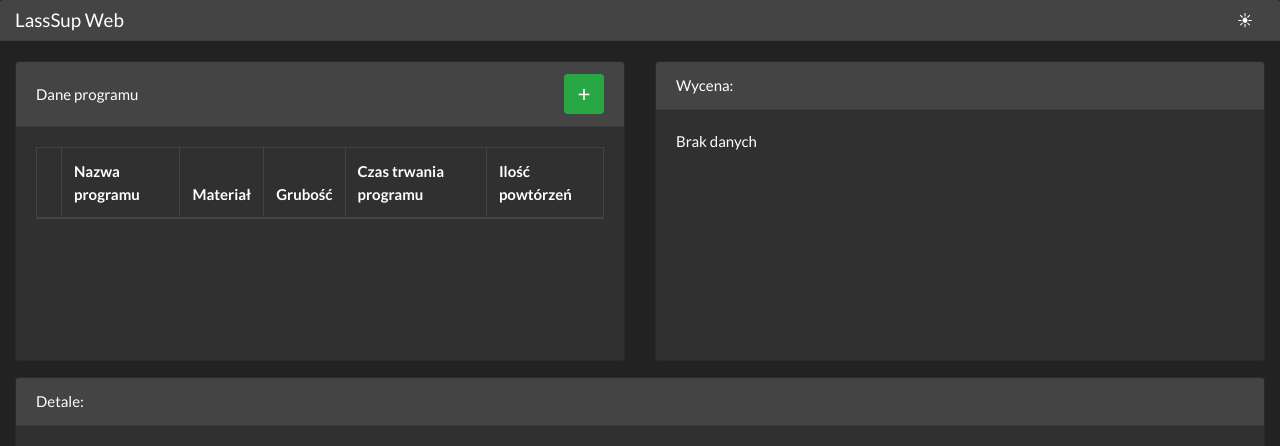
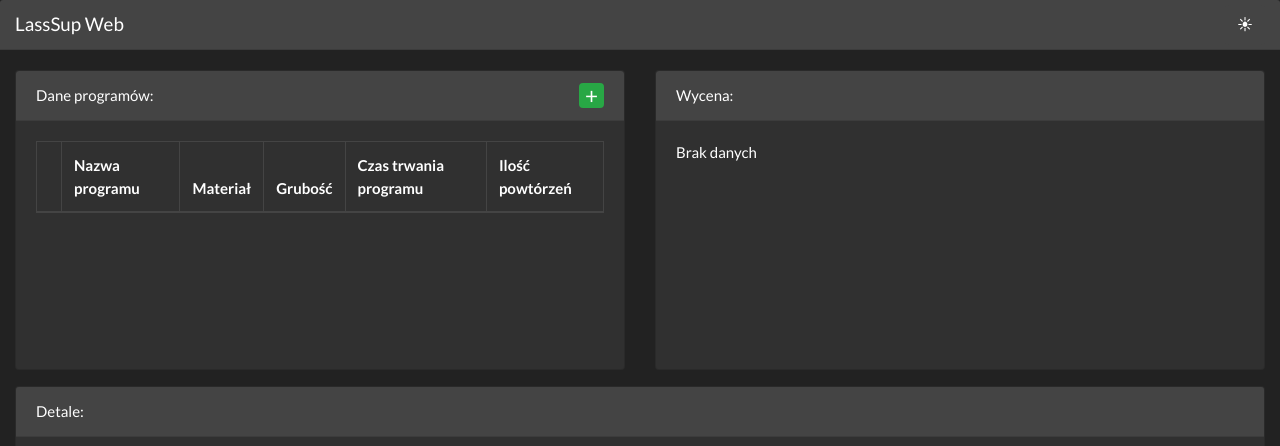
Before and after one commit to MarcinCichy/Lass_wyc, a Flask app: page / in a window 1280 px wide. Shown: the top 446 px of the page. Run offline with Flask 3, Linux system fonts and the light colour scheme; lists and menus that the app fills with data are empty; some libraries are stand-ins or nearby versions.

Commit message:
Fix slidebars.

```diff
--- a/static/css/styles.css
+++ b/static/css/styles.css
@@ -64,9 +64,10 @@ table {
 
 /* Styl przycisku plus – kwadratowy, 40x40px */
 .plus-btn {
-  width: 40px;
-  height: 40px;
+  width: 25px;
+  height: 25px;
   padding: 0;
+  border: none !important;
   border: none;
   border-radius: 4px;
   display: flex;
@@ -107,3 +108,10 @@ table {
 input[type="checkbox"].detailCheckbox {
   accent-color: #28a745;
 }
+
+/* Wysokość nagłówków kart */
+.card-header {
+  display: flex;
+  align-items: center;   /* wyśrodkowanie pionowe */
+  height: 50px !important;
+}
--- a/templates/index.html
+++ b/templates/index.html
@@ -41,7 +41,7 @@
         <div class="col-md-6">
           <div class="card fixed-window">
             <div class="card-header d-flex justify-content-between align-items-center">
-              <span>Dane programu</span>
+              <span>Dane programów:</span>
               <button id="plusButton" class="btn btn-success plus-btn">
                 <span style="font-size:1.5em;">&#43;</span>
               </button>
```
